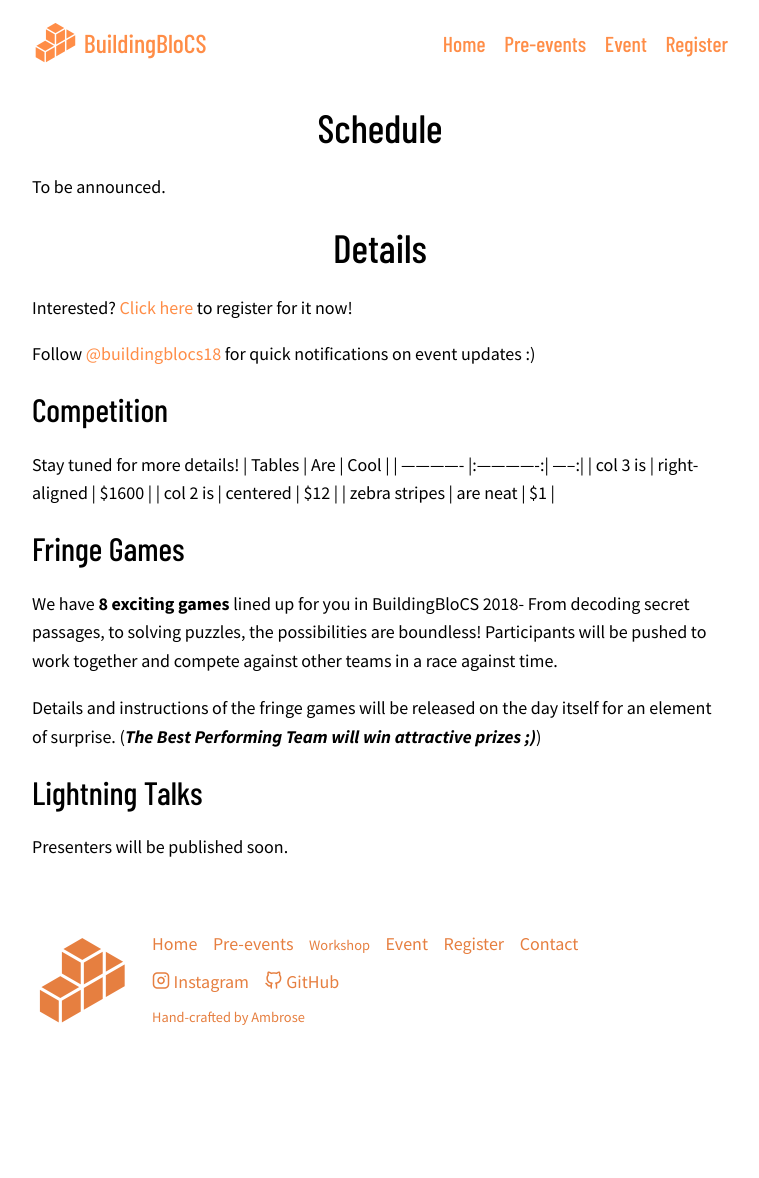
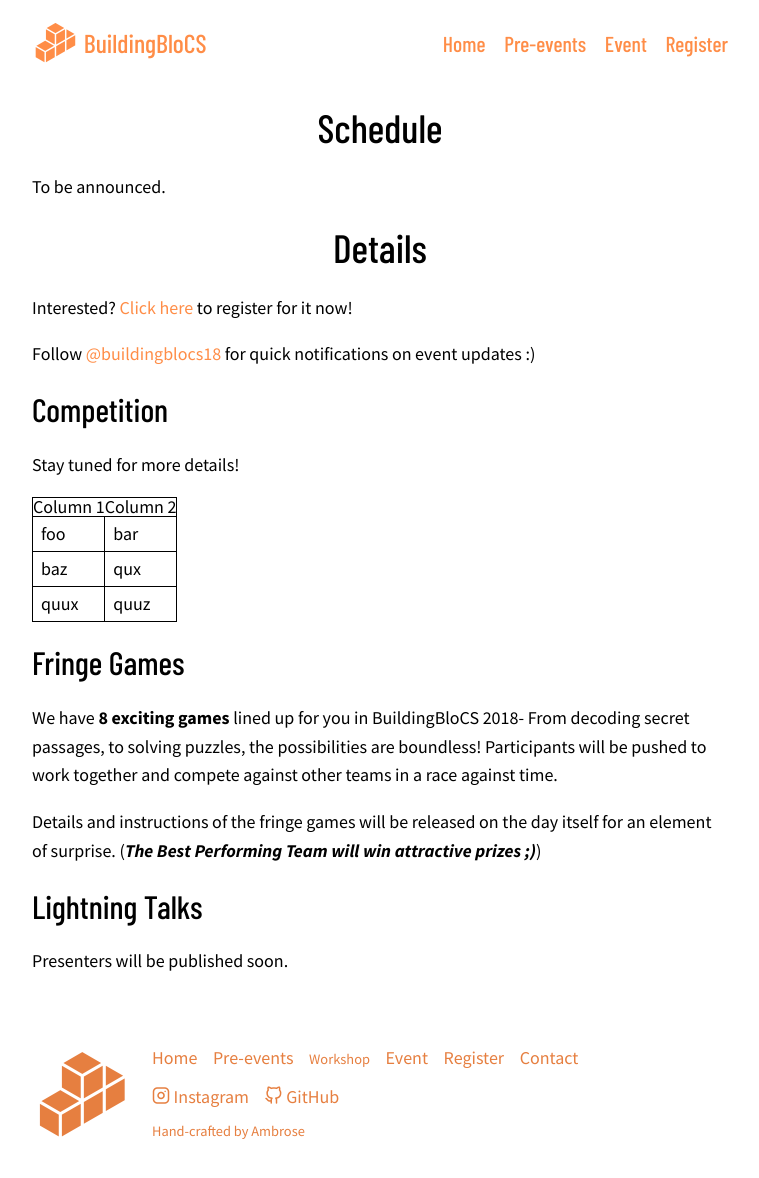
Before and after one commit to buildingblocs/2018, a Jekyll site: the page built from event/index.md, in a window 1280 px wide and 1194 px high. Shown: the top 1178 px of the window, without its empty margins (260-1019 px from the left). Built offline with Jekyll 4.4.1, drawn with Linux system fonts in a browser that asks for light colours; some web fonts are replaced; our own code applies the rules of GitHub Pages for plain Markdown files.

Commit message:
Update index.md

```diff
--- a/event/index.md
+++ b/event/index.md
@@ -29,11 +29,13 @@ Follow [@buildingblocs18](https://instagram.com/buildingblocs18) for quick notif
 ## Competition
 
 Stay tuned for more details!
-| Tables        | Are           | Cool  |
-| ------------- |:-------------:| -----:|
-| col 3 is      | right-aligned | $1600 |
-| col 2 is      | centered      |   $12 |
-| zebra stripes | are neat      |    $1 |
+
+| Column 1 | Column 2 |
+|----------|----------|
+| foo      | bar      |
+| baz      | qux      |
+| quux     | quuz     |
+
 
 ## Fringe Games
 
```
